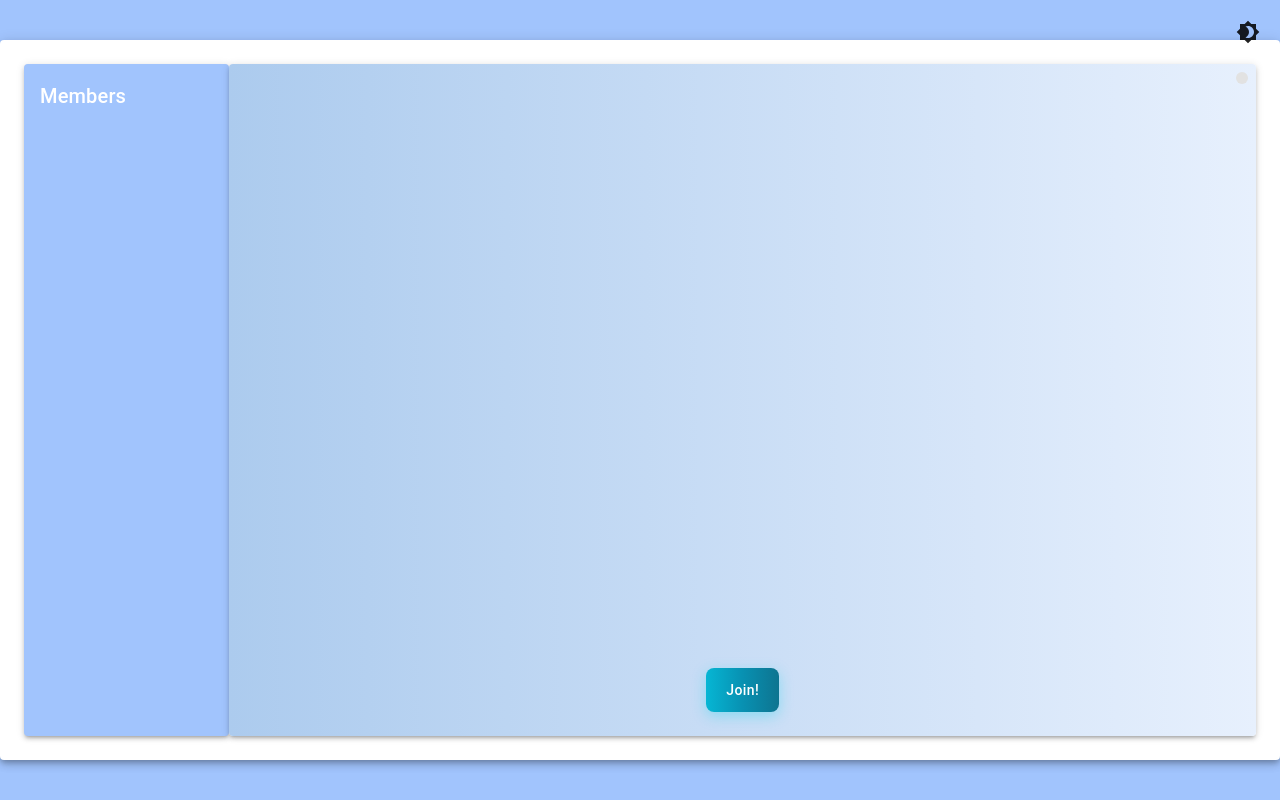
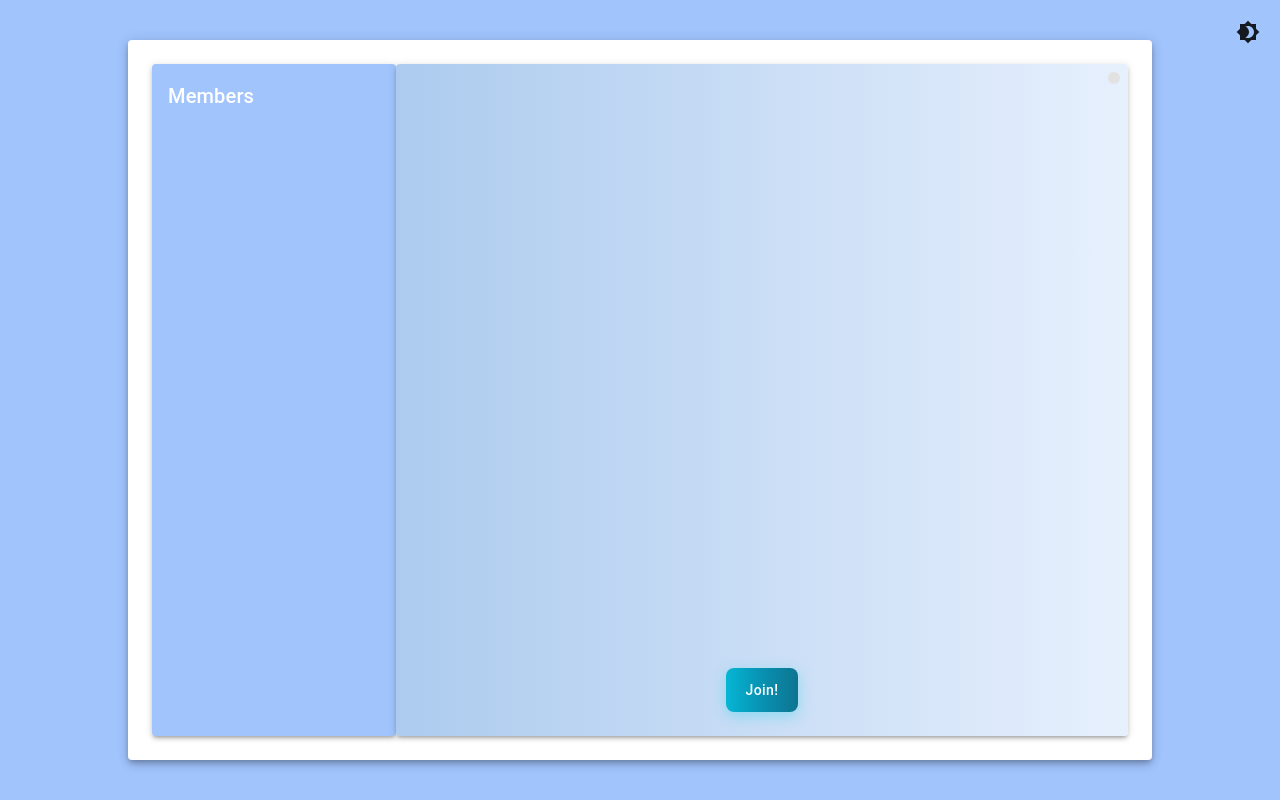
Before and after one commit to AhmadBahloli/Project, a React (Vite) app in the folder vite-project/: page / in a window 1280 px wide. Built offline with nearby package versions, Linux system fonts and the light colour scheme.

Commit message:
Made the app display responsive to all devices.

```diff
--- a/vite-project/src/App.tsx
+++ b/vite-project/src/App.tsx
@@ -10,6 +10,8 @@ import {
   makeStyles,
   createStyles,
   Theme,
+  useMediaQuery,
+  useTheme,
 } from "@material-ui/core";
 
 const URL = "wss://i0kpn8fw75.execute-api.me-south-1.amazonaws.com/production/";
@@ -65,6 +67,8 @@ const useStyles = makeStyles((theme: Theme) =>
 
 const App = () => {
   const classes = useStyles();
+  const theme = useTheme();
+  const isMobile = useMediaQuery(theme.breakpoints.down("sm"));
   const socket = useRef<WebSocket | null>(null);
   const [isConnected, setIsConnected] = useState(false);
   const [members, setMembers] = useState([]);
@@ -210,11 +214,13 @@ const App = () => {
         loading={loading}
         darkMode={darkMode}
         toggleDarkMode={toggleDarkMode}
+        isMobile={isMobile}
       />
       <Dialog
         open={privateMessageModalOpen}
         onClose={() => setPrivateMessageModalOpen(false)}
         className={classes.dialog}
+        fullScreen={isMobile}
       >
         <DialogTitle className={classes.dialogTitle}>
           Send Private Message to {privateMessageRecipient}
--- a/vite-project/src/chat-client.tsx
+++ b/vite-project/src/chat-client.tsx
@@ -15,12 +15,15 @@ import {
   IconButton,
   Menu,
   MenuItem,
+  useMediaQuery,
+  useTheme,
 } from "@material-ui/core";
 import { makeStyles, Theme, createStyles } from "@material-ui/core/styles";
 import { Brightness4, Brightness7 } from "@material-ui/icons";
 
 interface ThemeProps {
   darkMode: boolean;
+  isMobile: boolean;
 }
 
 const useStyles = makeStyles<Theme, ThemeProps>((theme) =>
@@ -42,6 +45,7 @@ const useStyles = makeStyles<Theme, ThemeProps>((theme) =>
       backgroundColor: (props) => (props.darkMode ? "#2c2c2c" : "#ffffff"),
       padding: theme.spacing(3),
       transition: "background-color 0.5s ease, color 0.5s ease",
+      width: (props) => (props.isMobile ? "100%" : "80%"),
     },
     sidebar: {
       backgroundColor: (props) => (props.darkMode ? "#3c3c3c" : "#a1c4fd"),
@@ -50,6 +54,7 @@ const useStyles = makeStyles<Theme, ThemeProps>((theme) =>
       boxShadow: theme.shadows[3],
       padding: theme.spacing(2),
       transition: "background-color 0.5s ease",
+      display: (props) => (props.isMobile ? "none" : "block"),
     },
     chatArea: {
       position: "relative",
@@ -200,7 +205,7 @@ const useStyles = makeStyles<Theme, ThemeProps>((theme) =>
       top: "50%",
       left: "50%",
       transform: "translate(-50%, -50%)",
-      width: "400px",
+      width: (props) => (props.isMobile ? "80%" : "400px"),
       height: "450px",
       textAlign: "center",
     },
@@ -277,6 +282,7 @@ interface Props {
   loading: boolean;
   darkMode: boolean;
   toggleDarkMode: () => void;
+  isMobile: boolean;
 }
 
 export const ChatClient: React.FC<Props> = (props) => {
@@ -310,7 +316,7 @@ export const ChatClient: React.FC<Props> = (props) => {
       <CssBaseline />
       <Container maxWidth="lg" className={classes.container}>
         <Grid container style={{ height: "100%" }}>
-          <Grid item xs={2} className={classes.sidebar}>
+          <Grid item xs={12} sm={3} className={classes.sidebar}>
             <Typography variant="h6" gutterBottom>
               Members
             </Typography>
@@ -326,7 +332,7 @@ export const ChatClient: React.FC<Props> = (props) => {
               ))}
             </List>
           </Grid>
-          <Grid item container direction="column" xs={10}>
+          <Grid item container direction="column" xs={12} sm={9}>
             <Paper className={classes.chatArea}>
               <Grid container direction="column" style={{ height: "100%" }}>
                 <Grid item style={{ flex: 1, overflowY: "auto" }}>
```
